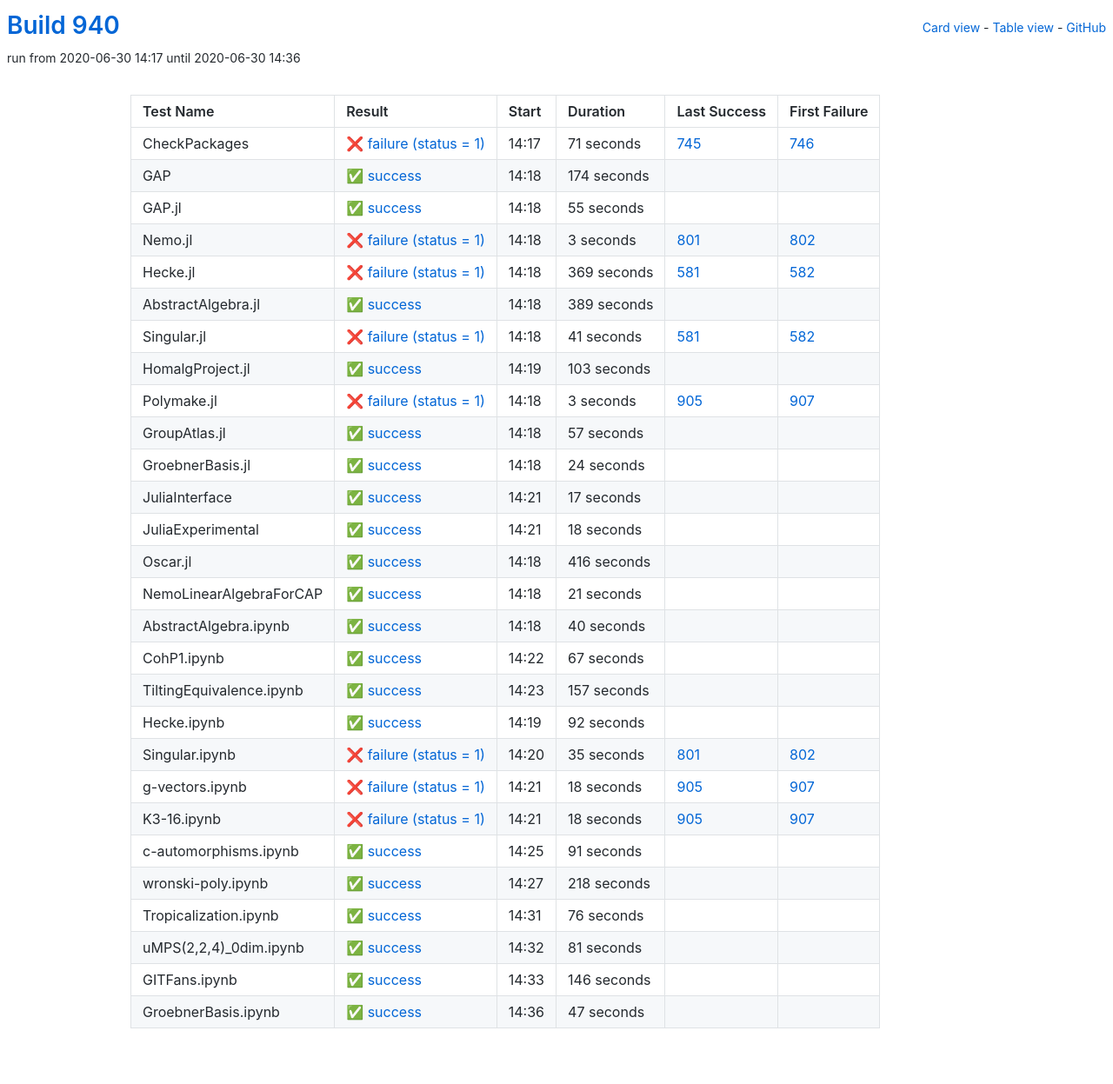
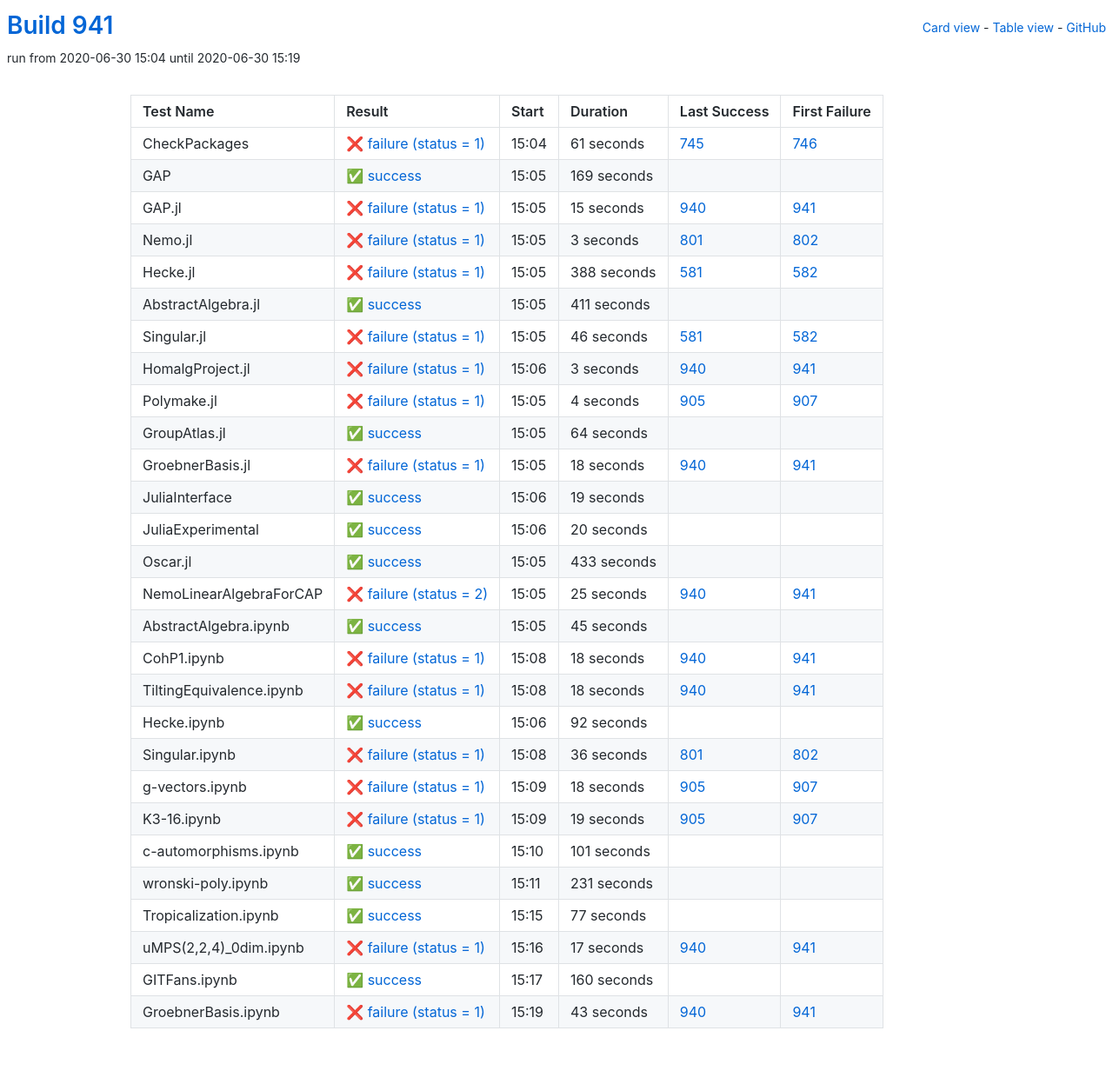
Before and after one commit to oscar-system/oscar-ci-status-1.4, a Jekyll site: the page built from table.html, in a window 1280 px wide. Shown: the whole page at 87% size. Built offline with Jekyll 4.4.1, drawn with Linux system fonts in a browser that asks for light colours.

Commit message:
Build #941

```diff
--- a/_data/ci.yml
+++ b/_data/ci.yml
@@ -1,6 +1,6 @@
 ---
-build: 940
-build_url: https://oscarci.mathematik.uni-kl.de/job/oscar-julia-1.4/940/
+build: 941
+build_url: https://oscarci.mathematik.uni-kl.de/job/oscar-julia-1.4/941/
 job: oscar-julia-1.4
 organization: oscar-system
 repo: oscar-ci-status-1.4
@@ -8,44 +8,44 @@ repourl: https://github.com/oscar-system/oscar-ci-status-1.4
 tests:
 - name: CheckPackages
   id: checkpackages
-  log: https://oscarci.mathematik.uni-kl.de/job/oscar-julia-1.4/940/artifact/logs/build-940/CheckPackages.log
-  start: 2020-06-30 14:17
+  log: https://oscarci.mathematik.uni-kl.de/job/oscar-julia-1.4/941/artifact/logs/build-941/CheckPackages.log
+  start: 2020-06-30 15:04
   success: false
   exitcode: 1
   status: failure
-  duration: 71
+  duration: 61
   last_success: 745
   last_success_url: https://oscarci.mathematik.uni-kl.de/job/oscar-julia-1.4/745/
   first_failure: 746
   first_failure_url: https://oscarci.mathematik.uni-kl.de/job/oscar-julia-1.4/746/
 - name: GAP
   id: gap
-  log: https://oscarci.mathematik.uni-kl.de/job/oscar-julia-1.4/940/artifact/logs/build-940/GAP.log
-  start: 2020-06-30 14:18
+  log: https://oscarci.mathematik.uni-kl.de/job/oscar-julia-1.4/941/artifact/logs/build-941/GAP.log
+  start: 2020-06-30 15:05
   success: true
   exitcode: 0
   status: success
-  duration: 174
+  duration: 169
   last_success: false
   last_success_url:
   first_failure: false
   first_failure_url:
 - name: GAP.jl
   id: gap-jl
-  log: https://oscarci.mathematik.uni-kl.de/job/oscar-julia-1.4/940/artifact/logs/build-940/GAP.jl.log
-  start: 2020-06-30 14:18
-  success: true
-  exitcode: 0
-  status: success
-  duration: 55
-  last_success: false
-  last_success_url:
-  first_failure: false
-  first_failure_url:
+  log: https://oscarci.mathematik.uni-kl.de/job/oscar-julia-1.4/941/artifact/logs/build-941/GAP.jl.log
+  start: 2020-06-30 15:05
+  success: false
+  exitcode: 1
+  status: failure
+  duration: 15
+  last_success: 940
+  last_success_url: https://oscarci.mathematik.uni-kl.de/job/oscar-julia-1.4/940/
+  first_failure: 941
+  first_failure_url: https://oscarci.mathematik.uni-kl.de/job/oscar-julia-1.4/941/
 - name: Nemo.jl
   id: nemo-jl
-  log: https://oscarci.mathematik.uni-kl.de/job/oscar-julia-1.4/940/artifact/logs/build-940/Nemo.jl.log
-  start: 2020-06-30 14:18
+  log: https://oscarci.mathematik.uni-kl.de/job/oscar-julia-1.4/941/artifact/logs/build-941/Nemo.jl.log
+  start: 2020-06-30 15:05
   success: false
   exitcode: 1
   status: failure
@@ -56,176 +56,176 @@ tests:
   first_failure_url: https://oscarci.mathematik.uni-kl.de/job/oscar-julia-1.4/802/
 - name: Hecke.jl
   id: hecke-jl
-  log: https://oscarci.mathematik.uni-kl.de/job/oscar-julia-1.4/940/artifact/logs/build-940/Hecke.jl.log
-  start: 2020-06-30 14:18
+  log: https://oscarci.mathematik.uni-kl.de/job/oscar-julia-1.4/941/artifact/logs/build-941/Hecke.jl.log
+  start: 2020-06-30 15:05
   success: false
   exitcode: 1
   status: failure
-  duration: 369
+  duration: 388
   last_success: 581
   last_success_url: https://oscarci.mathematik.uni-kl.de/job/oscar-julia-1.4/581/
   first_failure: 582
   first_failure_url: https://oscarci.mathematik.uni-kl.de/job/oscar-julia-1.4/582/
 - name: AbstractAlgebra.jl
   id: abstractalgebra-jl
-  log: https://oscarci.mathematik.uni-kl.de/job/oscar-julia-1.4/940/artifact/logs/build-940/AbstractAlgebra.jl.log
-  start: 2020-06-30 14:18
+  log: https://oscarci.mathematik.uni-kl.de/job/oscar-julia-1.4/941/artifact/logs/build-941/AbstractAlgebra.jl.log
+  start: 2020-06-30 15:05
   success: true
   exitcode: 0
   status: success
-  duration: 389
+  duration: 411
   last_success: false
   last_success_url:
   first_failure: false
   first_failure_url:
 - name: Singular.jl
   id: singular-jl
-  log: https://oscarci.mathematik.uni-kl.de/job/oscar-julia-1.4/940/artifact/logs/build-940/Singular.jl.log
-  start: 2020-06-30 14:18
+  log: https://oscarci.mathematik.uni-kl.de/job/oscar-julia-1.4/941/artifact/logs/build-941/Singular.jl.log
+  start: 2020-06-30 15:05
   success: false
   exitcode: 1
   status: failure
-  duration: 41
+  duration: 46
   last_success: 581
   last_success_url: https://oscarci.mathematik.uni-kl.de/job/oscar-julia-1.4/581/
   first_failure: 582
   first_failure_url: https://oscarci.mathematik.uni-kl.de/job/oscar-julia-1.4/582/
 - name: HomalgProject.jl
   id: homalgproject-jl
-  log: https://oscarci.mathematik.uni-kl.de/job/oscar-julia-1.4/940/artifact/logs/build-940/HomalgProject.jl.log
-  start: 2020-06-30 14:19
-  success: true
-  exitcode: 0
-  status: success
-  duration: 103
-  last_success: false
-  last_success_url:
-  first_failure: false
-  first_failure_url:
-- name: Polymake.jl
-  id: polymake-jl
-  log: https://oscarci.mathematik.uni-kl.de/job/oscar-julia-1.4/940/artifact/logs/build-940/Polymake.jl.log
-  start: 2020-06-30 14:18
+  log: https://oscarci.mathematik.uni-kl.de/job/oscar-julia-1.4/941/artifact/logs/build-941/HomalgProject.jl.log
+  start: 2020-06-30 15:06
   success: false
   exitcode: 1
   status: failure
   duration: 3
+  last_success: 940
+  last_success_url: https://oscarci.mathematik.uni-kl.de/job/oscar-julia-1.4/940/
+  first_failure: 941
+  first_failure_url: https://oscarci.mathematik.uni-kl.de/job/oscar-julia-1.4/941/
+- name: Polymake.jl
+  id: polymake-jl
+  log: https://oscarci.mathematik.uni-kl.de/job/oscar-julia-1.4/941/artifact/logs/build-941/Polymake.jl.log
+  start: 2020-06-30 15:05
+  success: false
+  exitcode: 1
+  status: failure
+  duration: 4
   last_success: 905
   last_success_url: https://oscarci.mathematik.uni-kl.de/job/oscar-julia-1.4/905/
   first_failure: 907
   first_failure_url: https://oscarci.mathematik.uni-kl.de/job/oscar-julia-1.4/907/
 - name: GroupAtlas.jl
   id: groupatlas-jl
-  log: https://oscarci.mathematik.uni-kl.de/job/oscar-julia-1.4/940/artifact/logs/build-940/GroupAtlas.jl.log
-  start: 2020-06-30 14:18
+  log: https://oscarci.mathematik.uni-kl.de/job/oscar-julia-1.4/941/artifact/logs/build-941/GroupAtlas.jl.log
+  start: 2020-06-30 15:05
   success: true
   exitcode: 0
   status: success
-  duration: 57
+  duration: 64
   last_success: false
   last_success_url:
   first_failure: false
   first_failure_url:
 - name: GroebnerBasis.jl
   id: groebnerbasis-jl
-  log: https://oscarci.mathematik.uni-kl.de/job/oscar-julia-1.4/940/artifact/logs/build-940/GroebnerBasis.jl.log
-  start: 2020-06-30 14:18
+  log: https://oscarci.mathematik.uni-kl.de/job/oscar-julia-1.4/941/artifact/logs/build-941/GroebnerBasis.jl.log
+  start: 2020-06-30 15:05
+  success: false
+  exitcode: 1
+  status: failure
+  duration: 18
+  last_success: 940
+  last_success_url: https://oscarci.mathematik.uni-kl.de/job/oscar-julia-1.4/940/
+  first_failure: 941
+  first_failure_url: https://oscarci.mathematik.uni-kl.de/job/oscar-julia-1.4/941/
+- name: JuliaInterface
+  id: juliainterface
+  log: https://oscarci.mathematik.uni-kl.de/job/oscar-julia-1.4/941/artifact/logs/build-941/JuliaInterface.log
+  start: 2020-06-30 15:06
   success: true
   exitcode: 0
   status: success
-  duration: 24
-  last_success: false
-  last_success_url:
-  first_failure: false
-  first_failure_url:
-- name: JuliaInterface
-  id: juliainterface
-  log: https://oscarci.mathematik.uni-kl.de/job/oscar-julia-1.4/940/artifact/logs/build-940/JuliaInterface.log
-  start: 2020-06-30 14:21
-  success: true
-  exitcode: 0
-  status: success
-  duration: 17
+  duration: 19
   last_success: false
   last_success_url:
   first_failure: false
   first_failure_url:
 - name: JuliaExperimental
   id: juliaexperimental
-  log: https://oscarci.mathematik.uni-kl.de/job/oscar-julia-1.4/940/artifact/logs/build-940/JuliaExperimental.log
-  start: 2020-06-30 14:21
+  log: https://oscarci.mathematik.uni-kl.de/job/oscar-julia-1.4/941/artifact/logs/build-941/JuliaExperimental.log
+  start: 2020-06-30 15:06
   success: true
   exitcode: 0
   status: success
-  duration: 18
+  duration: 20
   last_success: false
   last_success_url:
   first_failure: false
   first_failure_url:
 - name: Oscar.jl
   id: oscar-jl
-  log: https://oscarci.mathematik.uni-kl.de/job/oscar-julia-1.4/940/artifact/logs/build-940/Oscar.jl.log
-  start: 2020-06-30 14:18
+  log: https://oscarci.mathematik.uni-kl.de/job/oscar-julia-1.4/941/artifact/logs/build-941/Oscar.jl.log
+  start: 2020-06-30 15:05
   success: true
   exitcode: 0
   status: success
-  duration: 416
+  duration: 433
   last_success: false
   last_success_url:
   first_failure: false
   first_failure_url:
 - name: NemoLinearAlgebraForCAP
   id: nemolinearalgebraforcap
-  log: https://oscarci.mathematik.uni-kl.de/job/oscar-julia-1.4/940/artifact/logs/build-940/NemoLinearAlgebraForCAP.log
-  start: 2020-06-30 14:18
+  log: https://oscarci.mathematik.uni-kl.de/job/oscar-julia-1.4/941/artifact/logs/build-941/NemoLinearAlgebraForCAP.log
+  start: 2020-06-30 15:05
+  success: false
+  exitcode: 2
+  status: failure
+  duration: 25
+  last_success: 940
+  last_success_url: https://oscarci.mathematik.uni-kl.de/job/oscar-julia-1.4/940/
+  first_failure: 941
+  first_failure_url: https://oscarci.mathematik.uni-kl.de/job/oscar-julia-1.4/941/
+- name: AbstractAlgebra.ipynb
+  id: abstractalgebra-ipynb
+  log: https://oscarci.mathematik.uni-kl.de/job/oscar-julia-1.4/941/artifact/logs/build-941/AbstractAlgebra.ipynb.log
+  start: 2020-06-30 15:05
   success: true
   exitcode: 0
   status: success
-  duration: 21
-  last_success: false
-  last_success_url:
-  first_failure: false
-  first_failure_url:
-- name: AbstractAlgebra.ipynb
-  id: abstractalgebra-ipynb
-  log: https://oscarci.mathematik.uni-kl.de/job/oscar-julia-1.4/940/artifact/logs/build-940/AbstractAlgebra.ipynb.log
-  start: 2020-06-30 14:18
-  success: true
-  exitcode: 0
-  status: success
-  duration: 40
+  duration: 45
   last_success: false
   last_success_url:
   first_failure: false
   first_failure_url:
 - name: CohP1.ipynb
   id: cohp1-ipynb
-  log: https://oscarci.mathematik.uni-kl.de/job/oscar-julia-1.4/940/artifact/logs/build-940/CohP1.ipynb.log
-  start: 2020-06-30 14:22
-  success: true
-  exitcode: 0
-  status: success
-  duration: 67
-  last_success: false
-  last_success_url:
-  first_failure: false
-  first_failure_url:
+  log: https://oscarci.mathematik.uni-kl.de/job/oscar-julia-1.4/941/artifact/logs/build-941/CohP1.ipynb.log
+  start: 2020-06-30 15:08
+  success: false
+  exitcode: 1
+  status: failure
+  duration: 18
+  last_success: 940
+  last_success_url: https://oscarci.mathematik.uni-kl.de/job/oscar-julia-1.4/940/
+  first_failure: 941
+  first_failure_url: https://oscarci.mathematik.uni-kl.de/job/oscar-julia-1.4/941/
 - name: TiltingEquivalence.ipynb
   id: tiltingequivalence-ipynb
-  log: https://oscarci.mathematik.uni-kl.de/job/oscar-julia-1.4/940/artifact/logs/build-940/TiltingEquivalence.ipynb.log
-  start: 2020-06-30 14:23
-  success: true
-  exitcode: 0
-  status: success
-  duration: 157
-  last_success: false
-  last_success_url:
-  first_failure: false
-  first_failure_url:
+  log: https://oscarci.mathematik.uni-kl.de/job/oscar-julia-1.4/941/artifact/logs/build-941/TiltingEquivalence.ipynb.log
+  start: 2020-06-30 15:08
+  success: false
+  exitcode: 1
+  status: failure
+  duration: 18
+  last_success: 940
+  last_success_url: https://oscarci.mathematik.uni-kl.de/job/oscar-julia-1.4/940/
+  first_failure: 941
+  first_failure_url: https://oscarci.mathematik.uni-kl.de/job/oscar-julia-1.4/941/
 - name: Hecke.ipynb
   id: hecke-ipynb
-  log: https://oscarci.mathematik.uni-kl.de/job/oscar-julia-1.4/940/artifact/logs/build-940/Hecke.ipynb.log
-  start: 2020-06-30 14:19
+  log: https://oscarci.mathematik.uni-kl.de/job/oscar-julia-1.4/941/artifact/logs/build-941/Hecke.ipynb.log
+  start: 2020-06-30 15:06
   success: true
   exitcode: 0
   status: success
@@ -236,20 +236,20 @@ tests:
   first_failure_url:
 - name: Singular.ipynb
   id: singular-ipynb
-  log: https://oscarci.mathematik.uni-kl.de/job/oscar-julia-1.4/940/artifact/logs/build-940/Singular.ipynb.log
-  start: 2020-06-30 14:20
+  log: https://oscarci.mathematik.uni-kl.de/job/oscar-julia-1.4/941/artifact/logs/build-941/Singular.ipynb.log
+  start: 2020-06-30 15:08
   success: false
   exitcode: 1
   status: failure
-  duration: 35
+  duration: 36
   last_success: 801
   last_success_url: https://oscarci.mathematik.uni-kl.de/job/oscar-julia-1.4/801/
   first_failure: 802
   first_failure_url: https://oscarci.mathematik.uni-kl.de/job/oscar-julia-1.4/802/
 - name: g-vectors.ipynb
   id: g-vectors-ipynb
-  log: https://oscarci.mathematik.uni-kl.de/job/oscar-julia-1.4/940/artifact/logs/build-940/g-vectors.ipynb.log
-  start: 2020-06-30 14:21
+  log: https://oscarci.mathematik.uni-kl.de/job/oscar-julia-1.4/941/artifact/logs/build-941/g-vectors.ipynb.log
+  start: 2020-06-30 15:09
   success: false
   exitcode: 1
   status: failure
@@ -260,85 +260,85 @@ tests:
   first_failure_url: https://oscarci.mathematik.uni-kl.de/job/oscar-julia-1.4/907/
 - name: K3-16.ipynb
   id: k3-16-ipynb
-  log: https://oscarci.mathematik.uni-kl.de/job/oscar-julia-1.4/940/artifact/logs/build-940/K3-16.ipynb.log
-  start: 2020-06-30 14:21
+  log: https://oscarci.mathematik.uni-kl.de/job/oscar-julia-1.4/941/artifact/logs/build-941/K3-16.ipynb.log
+  start: 2020-06-30 15:09
   success: false
   exitcode: 1
   status: failure
-  duration: 18
+  duration: 19
   last_success: 905
   last_success_url: https://oscarci.mathematik.uni-kl.de/job/oscar-julia-1.4/905/
   first_failure: 907
   first_failure_url: https://oscarci.mathematik.uni-kl.de/job/oscar-julia-1.4/907/
 - name: c-automorphisms.ipynb
   id: c-automorphisms-ipynb
-  log: https://oscarci.mathematik.uni-kl.de/job/oscar-julia-1.4/940/artifact/logs/build-940/c-automorphisms.ipynb.log
-  start: 2020-06-30 14:25
+  log: https://oscarci.mathematik.uni-kl.de/job/oscar-julia-1.4/941/artifact/logs/build-941/c-automorphisms.ipynb.log
+  start: 2020-06-30 15:10
   success: true
   exitcode: 0
   status: success
-  duration: 91
+  duration: 101
   last_success: false
   last_success_url:
   first_failure: false
   first_failure_url:
 - name: wronski-poly.ipynb
   id: wronski-poly-ipynb
-  log: https://oscarci.mathematik.uni-kl.de/job/oscar-julia-1.4/940/artifact/logs/build-940/wronski-poly.ipynb.log
-  start: 2020-06-30 14:27
+  log: https://oscarci.mathematik.uni-kl.de/job/oscar-julia-1.4/941/artifact/logs/build-941/wronski-poly.ipynb.log
+  start: 2020-06-30 15:11
   success: true
   exitcode: 0
   status: success
-  duration: 218
+  duration: 231
   last_success: false
   last_success_url:
   first_failure: false
   first_failure_url:
 - name: Tropicalization.ipynb
   id: tropicalization-ipynb
-  log: https://oscarci.mathematik.uni-kl.de/job/oscar-julia-1.4/940/artifact/logs/build-940/Tropicalization.ipynb.log
-  start: 2020-06-30 14:31
+  log: https://oscarci.mathematik.uni-kl.de/job/oscar-julia-1.4/941/artifact/logs/build-941/Tropicalization.ipynb.log
+  start: 2020-06-30 15:15
   success: true
   exitcode: 0
   status: success
-  duration: 76
+  duration: 77
   last_success: false
   last_success_url:
   first_failure: false
   first_failure_url:
 - name: uMPS(2,2,4)_0dim.ipynb
   id: umps-2-2-4-0dim-ipynb
-  log: https://oscarci.mathematik.uni-kl.de/job/oscar-julia-1.4/940/artifact/logs/build-940/uMPS-2-2-4-_0dim.ipynb.log
-  start: 2020-06-30 14:32
+  log: https://oscarci.mathematik.uni-kl.de/job/oscar-julia-1.4/941/artifact/logs/build-941/uMPS-2-2-4-_0dim.ipynb.log
+  start: 2020-06-30 15:16
+  success: false
+  exitcode: 1
+  status: failure
+  duration: 17
+  last_success: 940
+  last_success_url: https://oscarci.mathematik.uni-kl.de/job/oscar-julia-1.4/940/
+  first_failure: 941
+  first_failure_url: https://oscarci.mathematik.uni-kl.de/job/oscar-julia-1.4/941/
+- name: GITFans.ipynb
+  id: gitfans-ipynb
+  log: https://oscarci.mathematik.uni-kl.de/job/oscar-julia-1.4/941/artifact/logs/build-941/GITFans.ipynb.log
+  start: 2020-06-30 15:17
   success: true
   exitcode: 0
   status: success
-  duration: 81
-  last_success: false
-  last_success_url:
-  first_failure: false
-  first_failure_url:
-- name: GITFans.ipynb
-  id: gitfans-ipynb
-  log: https://oscarci.mathematik.uni-kl.de/job/oscar-julia-1.4/940/artifact/logs/build-940/GITFans.ipynb.log
-  start: 2020-06-30 14:33
-  success: true
-  exitcode: 0
-  status: success
-  duration: 146
+  duration: 160
   last_success: false
   last_success_url:
   first_failure: false
   first_failure_url:
 - name: GroebnerBasis.ipynb
   id: groebnerbasis-ipynb
-  log: https://oscarci.mathematik.uni-kl.de/job/oscar-julia-1.4/940/artifact/logs/build-940/GroebnerBasis.ipynb.log
-  start: 2020-06-30 14:36
-  success: true
-  exitcode: 0
-  status: success
-  duration: 47
-  last_success: false
-  last_success_url:
-  first_failure: false
-  first_failure_url:
+  log: https://oscarci.mathematik.uni-kl.de/job/oscar-julia-1.4/941/artifact/logs/build-941/GroebnerBasis.ipynb.log
+  start: 2020-06-30 15:19
+  success: false
+  exitcode: 1
+  status: failure
+  duration: 43
+  last_success: 940
+  last_success_url: https://oscarci.mathematik.uni-kl.de/job/oscar-julia-1.4/940/
+  first_failure: 941
+  first_failure_url: https://oscarci.mathematik.uni-kl.de/job/oscar-julia-1.4/941/
```
Also changed, not shown: README.md.
